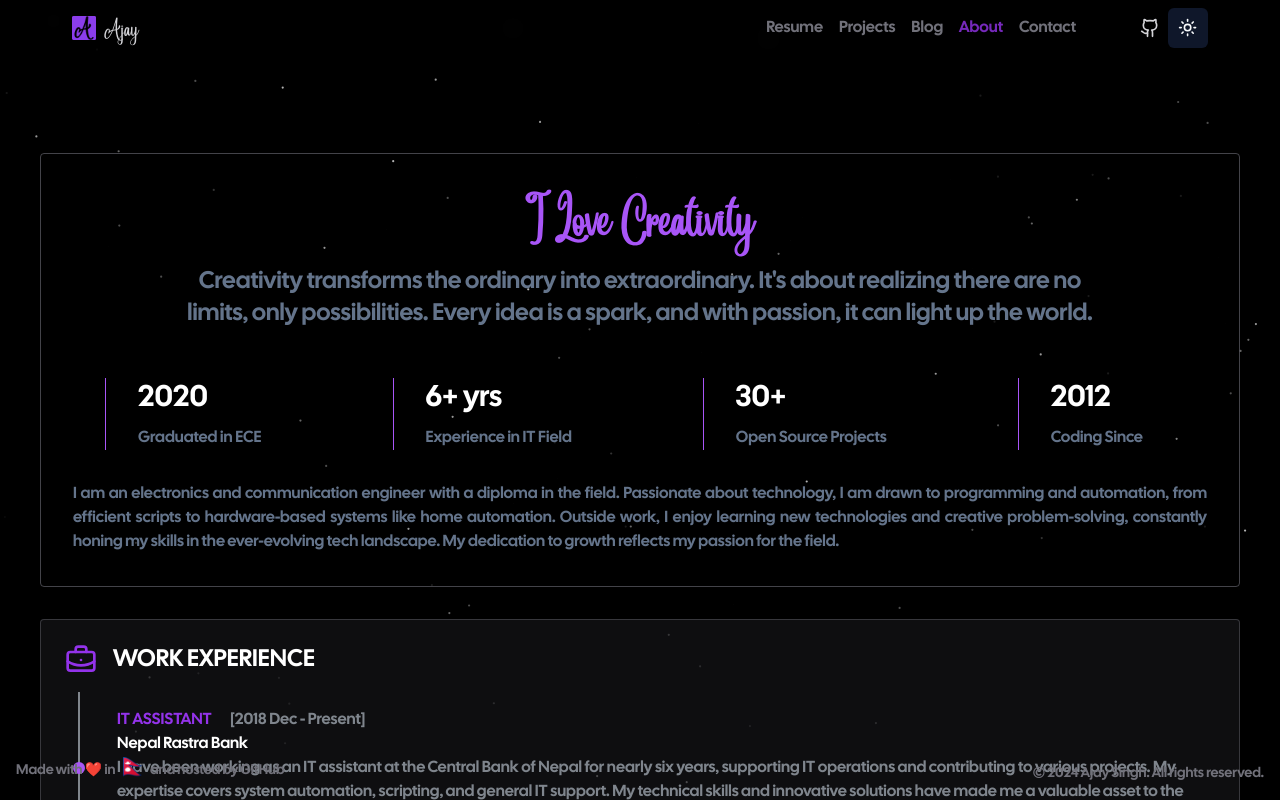
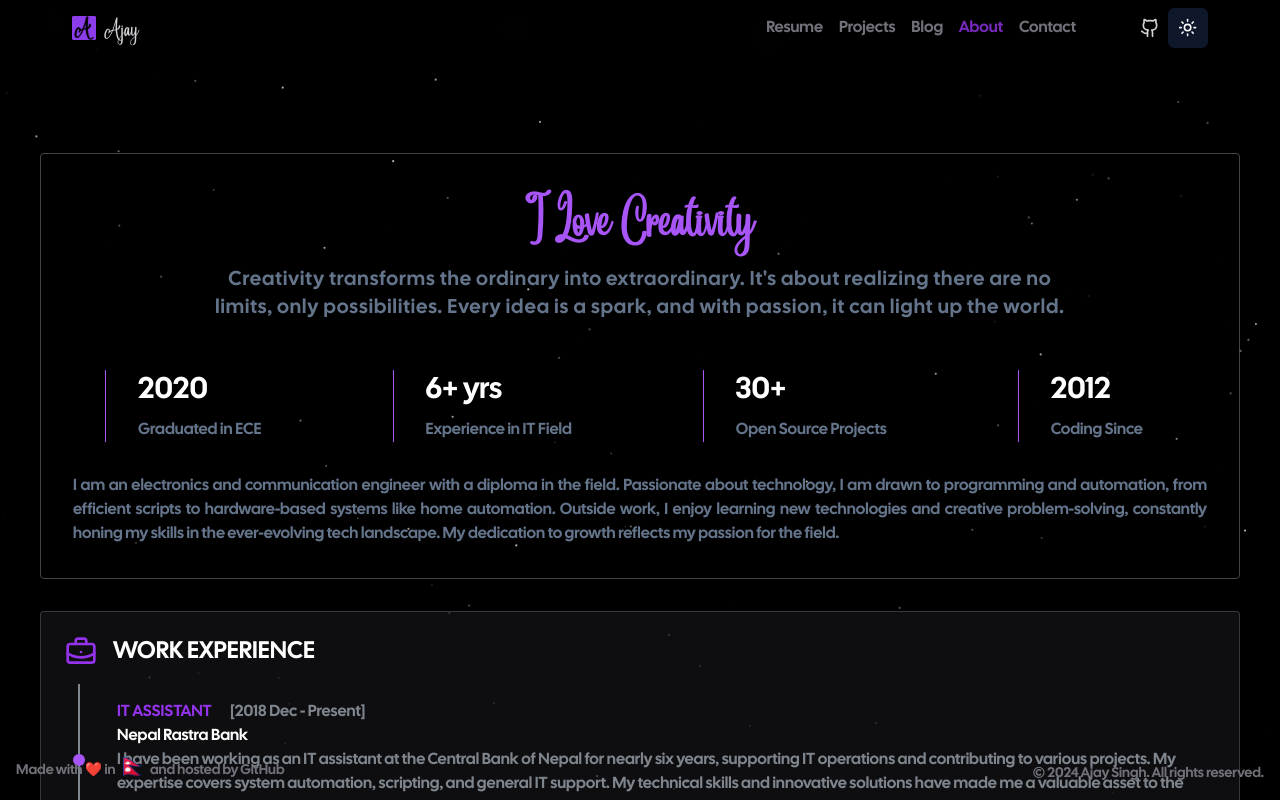
Before and after one commit to ajaysinghnp/portfolio-blog-theme, a Next.js app: page /about in a window 1280 px wide. Shown: the top 800 px of the page. Built offline with nearby package versions, Linux system fonts and the light colour scheme; what tailwindcss-debug-screens would draw is missing.

Commit message:
font-size adjusted

```diff
--- a/components/sections/about.tsx
+++ b/components/sections/about.tsx
@@ -7,7 +7,7 @@ const About = () => {
   return (
     <section className="flex flex-col items-center justify-center border border-zinc-500/60 rounded p-8">
       <h1 className={cn(angelina.className, "text-4xl font-bold capitalize leading-[4rem] mb-4 text-purple-500")}>{about.title}</h1>
-      <p className="text-2xl text-muted-foreground mb-4 text-center text-balance">
+      <p className="text-xl text-muted-foreground mb-4 text-center text-balance tracking-wider">
         {about.quote}
       </p>
       <div className="flex my-8 px-8 w-full justify-between">
```
